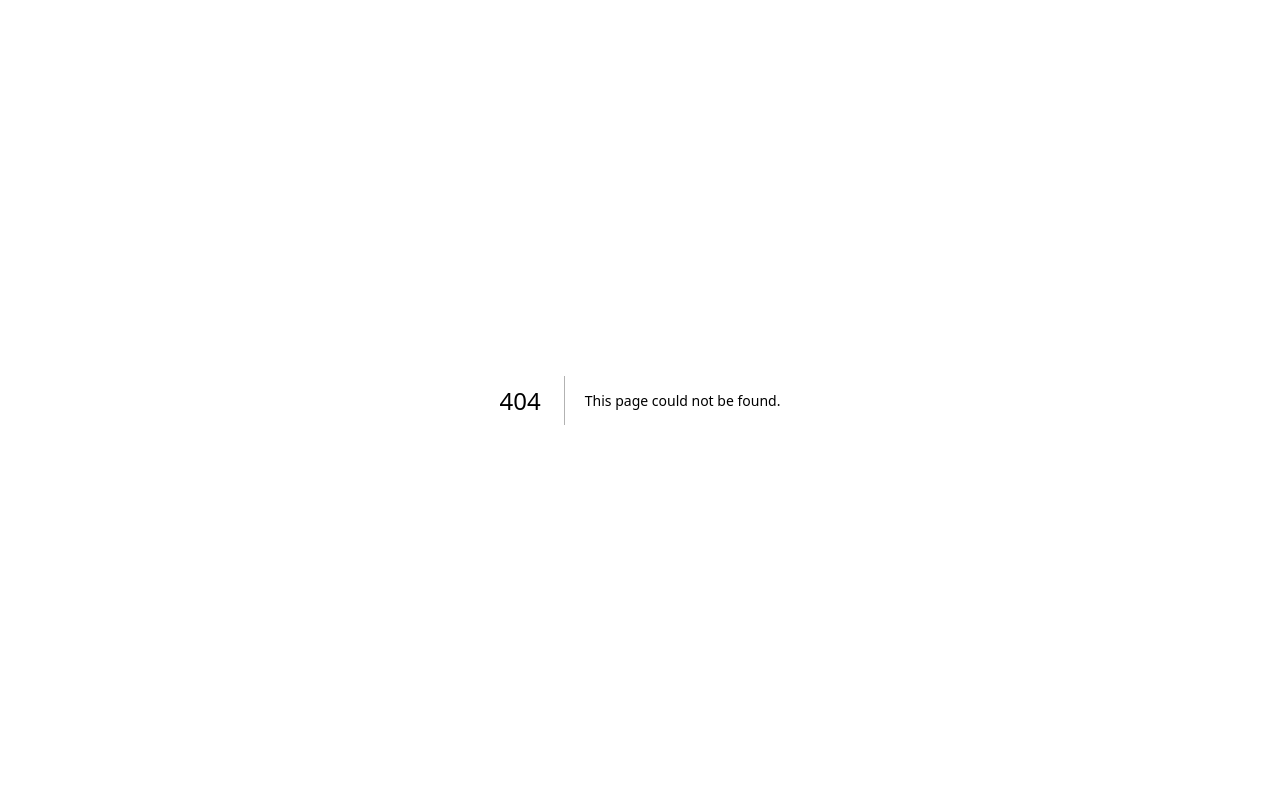
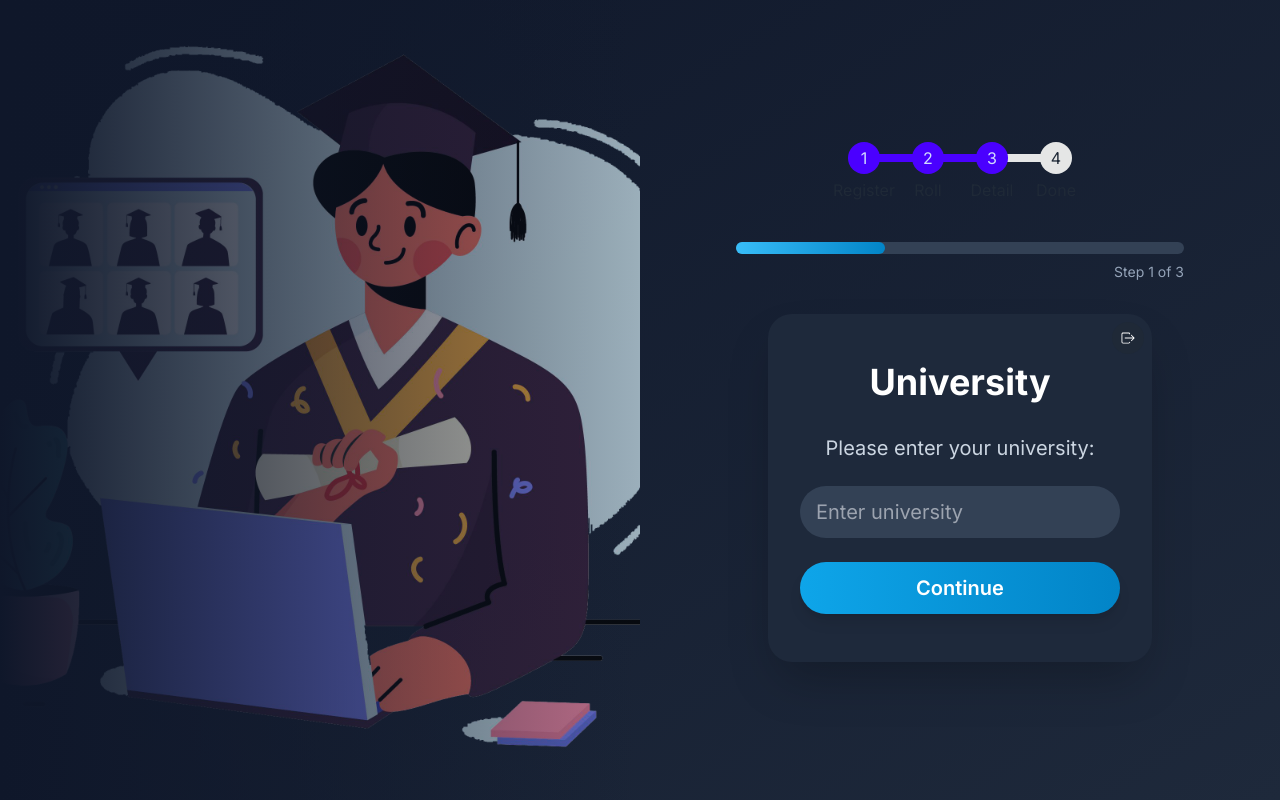
Before and after one commit to shalithamadhuwantha/SAALMS, a Next.js app: page /login/details in a window 1280 px wide. Before the commit this address had no page. Built offline with nearby package versions, Linux system fonts and the light colour scheme.

Commit message:
add detail section

```diff
--- /dev/null
+++ b/app/components/root/MangeLogin.js
@@ -0,0 +1,7 @@
+import { signOut, useSession } from "next-auth/react";
+
+export function LogOff() {
+  sessionStorage.removeItem("roll");
+  sessionStorage.removeItem("login");
+  signOut();
+}
--- /dev/null
+++ b/app/login/details/page.tsx
@@ -0,0 +1,214 @@
+"use client";
+
+import { useState } from "react";
+import Image from "next/image";
+import { motion, AnimatePresence } from "framer-motion";
+import { IoIosLogOut  } from "react-icons/io";
+import { GrFormNext } from "react-icons/gr";
+import { LogOff } from "@/app/components/root/MangeLogin";
+
+export default function DetailWindow() {
+  const [step, setStep] = useState(1);
+  const [university, setUniversity] = useState("");
+  const [faculty, setFaculty] = useState("");
+
+  const handleContinue = () => {
+    if (step === 1 && university) {
+      setStep(2);
+    } else if (step === 2 && faculty) {
+      setStep(3);
+    }
+  };
+
+  const progress = (step / 3) * 100;
+
+  const fadeIn = {
+    initial: { opacity: 0, y: 20 },
+    animate: { opacity: 1, y: 0 },
+    exit: { opacity: 0, y: -20 },
+  };
+
+  return (
+    <motion.div
+      className="flex h-screen bg-gradient-to-br from-slate-900 to-slate-800"
+      initial={{ opacity: 0 }}
+      animate={{ opacity: 1 }}
+      transition={{ duration: 1 }}
+    >
+      <div className="hidden md:block md:w-1/2 relative overflow-hidden">
+        <motion.div
+          initial={{ scale: 1.1 }}
+          animate={{ scale: 1 }}
+          transition={{ duration: 1.5 }}
+        >
+          <Image
+            src="/img/leaning.png"
+            alt="Background Logo"
+            layout="fill"
+            objectFit="cover"
+            priority
+            className="opacity-70 hover:opacity-100 transition-opacity duration-300"
+          />
+        </motion.div>
+        <div className="absolute inset-0 bg-gradient-to-r from-slate-900 to-transparent"></div>
+      </div>
+
+      <div className="w-full md:w-1/2 flex flex-col justify-center items-center p-8 md:rounded-l-[50px]">
+        <motion.div
+          initial={{ opacity: 0, y: 20 }}
+          animate={{ opacity: 1, y: 0 }}
+          transition={{ duration: 0.5, delay: 0.4 }}
+        >
+          <ul className="steps mb-10 items-center">
+            <li className="step step-primary">Register</li>
+            <li className="step step-primary">Roll</li>
+            <li className="step step-primary">Detail</li>
+            <li className="step">Done</li>
+          </ul>
+        </motion.div>
+        <motion.div
+          className="w-full max-w-md mb-8"
+          initial={{ opacity: 0, y: 20 }}
+          animate={{ opacity: 1, y: 0 }}
+          transition={{ duration: 0.5, delay: 0.4 }}
+        >
+          <div className="bg-slate-700 rounded-full h-3">
+
+            <motion.div
+              className="bg-gradient-to-r from-sky-400 to-sky-600 h-3 rounded-full"
+              style={{ width: `${progress}%` }}
+              initial={{ width: 0 }}
+              animate={{ width: `${progress}%` }}
+              transition={{ duration: 0.5 }}
+            ></motion.div>
+          </div>
+          <motion.div
+            className="text-right mt-2 text-sm text-slate-400"
+            initial={{ opacity: 0 }}
+            animate={{ opacity: 1 }}
+            transition={{ delay: 0.6 }}
+          >
+            Step {step} of 3
+          </motion.div>
+        </motion.div>
+
+        <motion.div
+          className="card bg-slate-800 lg:w-96 w-[98%] px-8 shadow-2xl flex flex-col items-center justify-center py-12 rounded-3xl mx-5"
+          initial={{ opacity: 0, scale: 0.9 }}
+          animate={{ opacity: 1, scale: 1 }}
+          transition={{ duration: 0.5, delay: 0.2 }}
+        >
+              <button
+                  className="absolute top-2 right-2 p-2 bg-gray-800 text-white rounded-full  hover:text-red-600"
+                  onClick={() => {
+                    LogOff();
+                  }}
+                >
+                  <IoIosLogOut />
+                </button>
+          <motion.h1
+            className="text-3xl md:text-4xl font-bold mb-8 text-center text-white"
+            initial={{ opacity: 0, y: -20 }}
+            animate={{ opacity: 1, y: 0 }}
+            transition={{ duration: 0.5, delay: 0.3 }}
+          >
+            {step === 1 ? "University" : step === 2 ? "Faculty" : "Summary"}
+          </motion.h1>
+
+          <AnimatePresence mode="wait">
+            {step === 1 && (
+              <motion.div
+                key="university"
+                {...fadeIn}
+                transition={{ duration: 0.5, delay: 0.2 }}
+              >
+                <p className="text-lg md:text-xl mb-6 text-center text-slate-300">
+                  Please enter your university:
+                </p>
+                <motion.input
+                  type="text"
+                  value={university}
+                  onChange={(e) => setUniversity(e.target.value)}
+                  className="w-full max-w-xs px-4 py-3 bg-slate-700 rounded-full text-xl mb-6 focus:outline-none focus:ring-2 focus:ring-sky-500 transition-all"
+                  placeholder="Enter university"
+                  whileFocus={{ scale: 1.05 }}
+                />
+              </motion.div>
+            )}
+
+            {step === 2 && (
+              <motion.div
+                key="faculty"
+                {...fadeIn}
+                transition={{ duration: 0.5, delay: 0.2 }}
+              >
+                <p className="text-lg md:text-xl mb-6 text-center text-slate-300">
+                  Please enter your faculty:
+                </p>
+                <motion.input
+                  type="text"
+                  value={faculty}
+                  onChange={(e) => setFaculty(e.target.value)}
+                  className="w-full max-w-xs px-4 py-3 bg-slate-700 rounded-full text-xl mb-6 focus:outline-none focus:ring-2 focus:ring-sky-500 transition-all"
+                  placeholder="Enter faculty"
+                  whileFocus={{ scale: 1.05 }}
+                />
+              </motion.div>
+            )}
+
+            {step === 3 && (
+              <motion.div
+                key="summary"
+                {...fadeIn}
+                transition={{ duration: 0.5, delay: 0.2 }}
+                className="text-center"
+              >
+                <motion.h2
+                  className="text-2xl font-bold mb-6 text-sky-400"
+                  initial={{ opacity: 0, y: -20 }}
+                  animate={{ opacity: 1, y: 0 }}
+                  transition={{ delay: 0.4 }}
+                >
+                  Your Details
+                </motion.h2>
+                <motion.p
+                  className="text-lg md:text-xl mb-4 text-slate-300"
+                  initial={{ opacity: 0, x: -20 }}
+                  animate={{ opacity: 1, x: 0 }}
+                  transition={{ delay: 0.6 }}
+                >
+                  University:{" "}
+                  <span className="font-bold text-white">{university}</span>
+                </motion.p>
+                <motion.p
+                  className="text-lg md:text-xl mb-4 text-slate-300"
+                  initial={{ opacity: 0, x: -20 }}
+                  animate={{ opacity: 1, x: 0 }}
+                  transition={{ delay: 0.8 }}
+                >
+                  Faculty:{" "}
+                  <span className="font-bold text-white">{faculty}</span>
+                </motion.p>
+              </motion.div>
+            )}
+          </AnimatePresence>
+
+          {step < 3 && (
+            <motion.button
+              className="w-full max-w-xs px-8 py-3 bg-gradient-to-r from-sky-500 to-sky-600 rounded-full text-xl font-semibold text-white hover:from-sky-600 hover:to-sky-700 transition-all duration-300 shadow-lg hover:shadow-xl"
+              onClick={handleContinue}
+              type="button"
+              whileHover={{ scale: 1.05 }}
+              whileTap={{ scale: 0.95 }}
+              initial={{ opacity: 0, y: 20 }}
+              animate={{ opacity: 1, y: 0 }}
+              transition={{ delay: 0.4 }}
+            >
+              Continue
+            </motion.button>
+          )}
+        </motion.div>
+      </div>
+    </motion.div>
+  );
+}
--- a/app/login/roll/page.tsx
+++ b/app/login/roll/page.tsx
@@ -1,22 +1,47 @@
 "use client";
-import React, { useState, Suspense } from "react";
+import React, { useState, Suspense, useEffect } from "react";
 import Image from "next/image";
 import { signOut, useSession } from "next-auth/react";
 import { useRouter } from "next/navigation";
 import { IoIosLogOut } from "react-icons/io";
 import { motion, AnimatePresence } from "framer-motion";
-import Loading from "./loading";
 import AuthGoogle from "@/app/components/root/AuthGoogle";
+import { LogOff } from "@/app/components/root/MangeLogin";
 
 const UserTypeSelection: React.FC = () => {
   const { data: session, status } = useSession();
   const [userType, setUserType] = useState<string | null>(null);
   const router = useRouter();
 
+  const sessionmanagement = () => {
+    if (sessionStorage.getItem("roll") !== null) {
+      if (sessionStorage.getItem("login") !== null) {
+        if (sessionStorage.getItem("roll") === "Student") {
+          router.push("/Student/Dashboard");
+          return;
+        } else if (sessionStorage.getItem("roll") === "Lecturer") {
+          router.push("/Lectuer/Dashboard");
+          return;
+        }
+      } else if (
+        sessionStorage.getItem("roll") === "Student" ||
+        sessionStorage.getItem("roll") === "Lecturer"
+      ) {
+        router.push("/login/details");
+        return
+      }
+    }
+  };
+
   const handleSelection = (type: string) => {
     setUserType(type);
-    console.log(`User selected: ${type}`);
+    sessionStorage.setItem("roll", type);
+    sessionmanagement();
   };
+
+  useEffect(() => {
+    sessionmanagement();
+  });
 
   return (
     <AuthGoogle>
@@ -50,7 +75,7 @@ const UserTypeSelection: React.FC = () => {
                 <button
                   className="absolute top-2 right-2 p-2 bg-gray-800 text-white rounded-full  hover:text-red-600"
                   onClick={() => {
-                    signOut();
+                    LogOff();
                   }}
                 >
                   <IoIosLogOut />
@@ -74,13 +99,13 @@ const UserTypeSelection: React.FC = () => {
                 <div className="space-y-4 w-full max-w-xs">
                   <button
                     className="flex justify-center items-center w-full px-8 md:px-12 py-2 bg-sky-700 rounded-[90px] text-xl md:text-2xl hover:bg-sky-600 transition-colors duration-300"
-                    onClick={() => handleSelection("student")}
+                    onClick={() => handleSelection("Student")}
                   >
                     Student
                   </button>
                   <button
                     className="flex justify-center items-center w-full px-8 md:px-12 py-2 bg-sky-700 rounded-[90px] text-xl md:text-2xl hover:bg-sky-600 transition-colors duration-300"
-                    onClick={() => handleSelection("lecturer")}
+                    onClick={() => handleSelection("Lecturer")}
                   >
                     Lecturer
                   </button>
```
